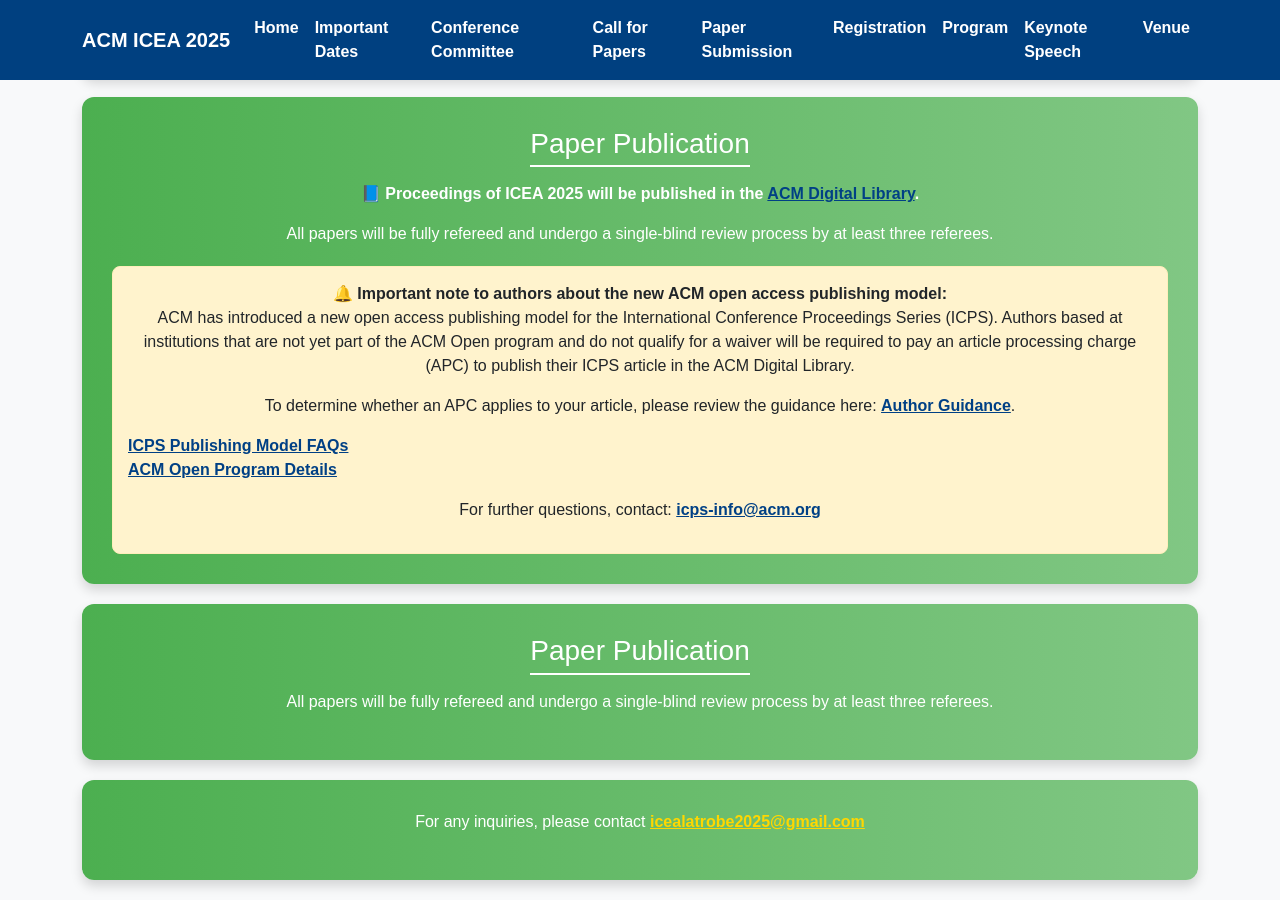
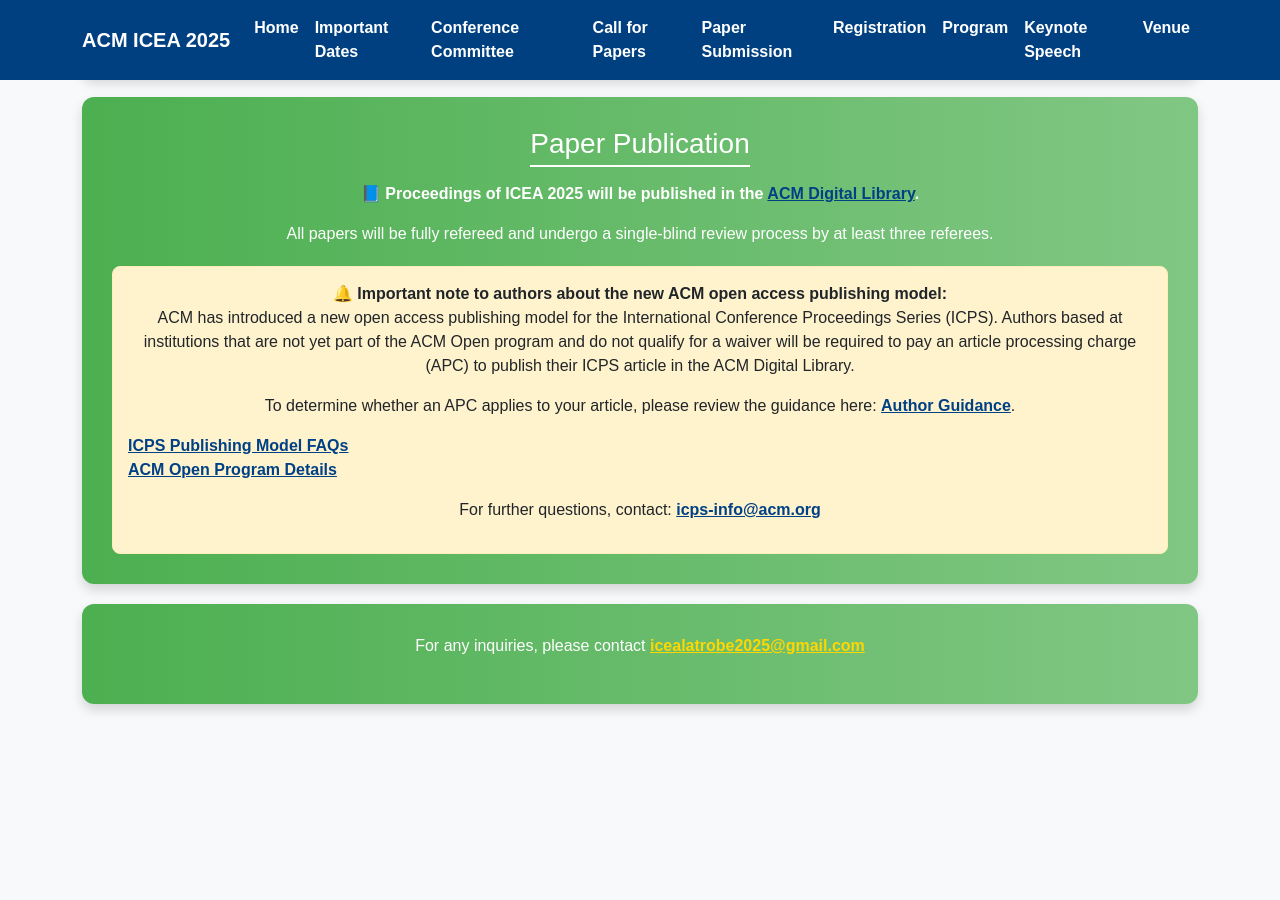
Before and after one commit to icea2025/latrobe, a Jekyll site: the page papers/index.html, which Jekyll copies as it is, in a window 1280 px wide and 900 px high, scrolled down 2179 px. Built offline with Jekyll 4.4.1, drawn with Linux system fonts in a browser that asks for light colours; after the commit the page ends 2903 px from its top, so only the background shows below that.

Commit message:
Update index.html

```diff
--- a/papers/index.html
+++ b/papers/index.html
@@ -212,14 +212,6 @@
   </div>
 </div>
 
-
-
-    <div class="submission-info">
-      <h3>Paper Publication</h3>
-      <p>All papers will be fully refereed and undergo a single-blind review process by at least three referees.</p>
-
-    </div>
-
     <div class="submission-info text-center">
       <p>For any inquiries, please contact <a href="mailto:icealatrobe2025@gmail.com">icealatrobe2025@gmail.com</a></p>
     </div>
```
